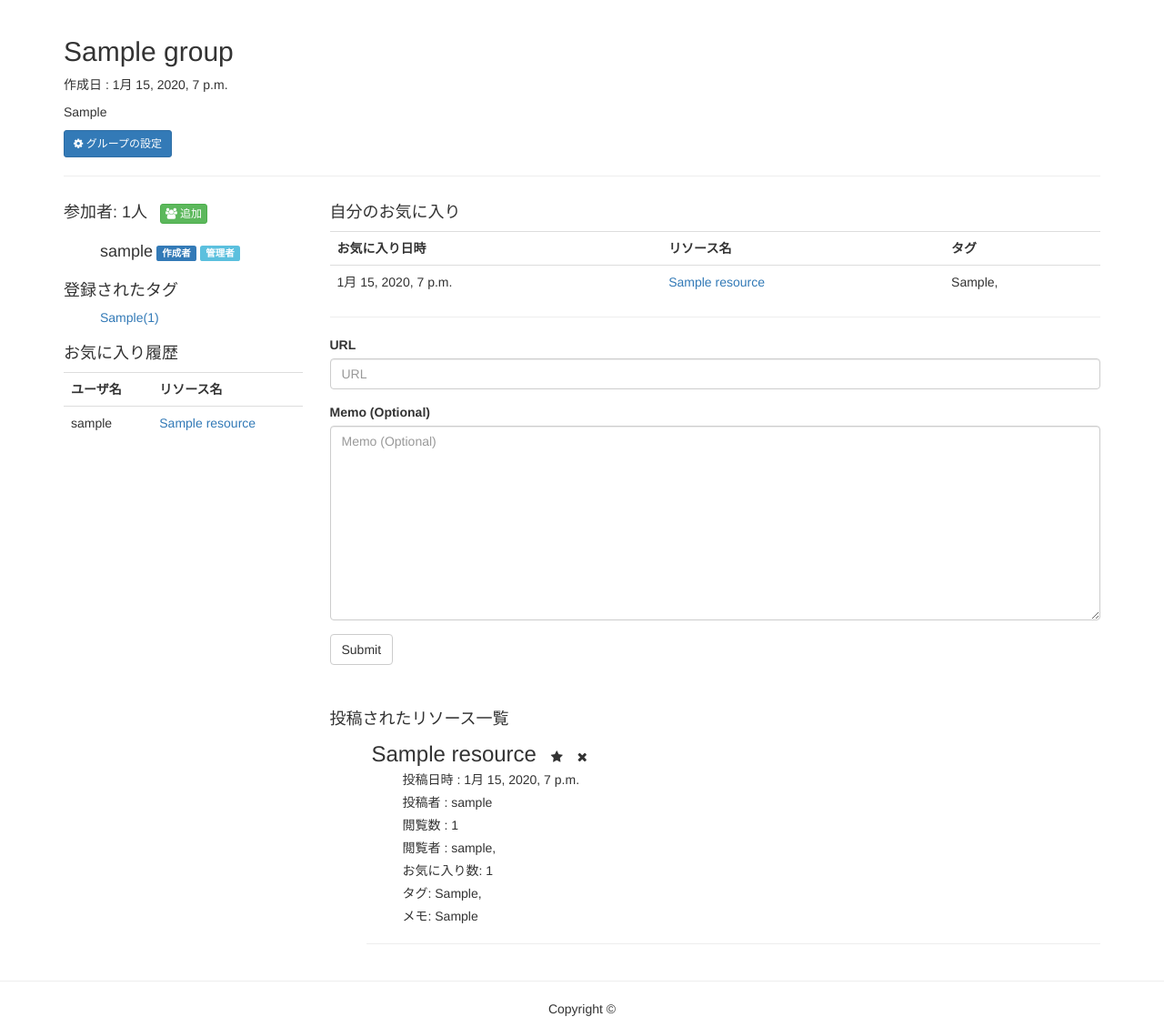
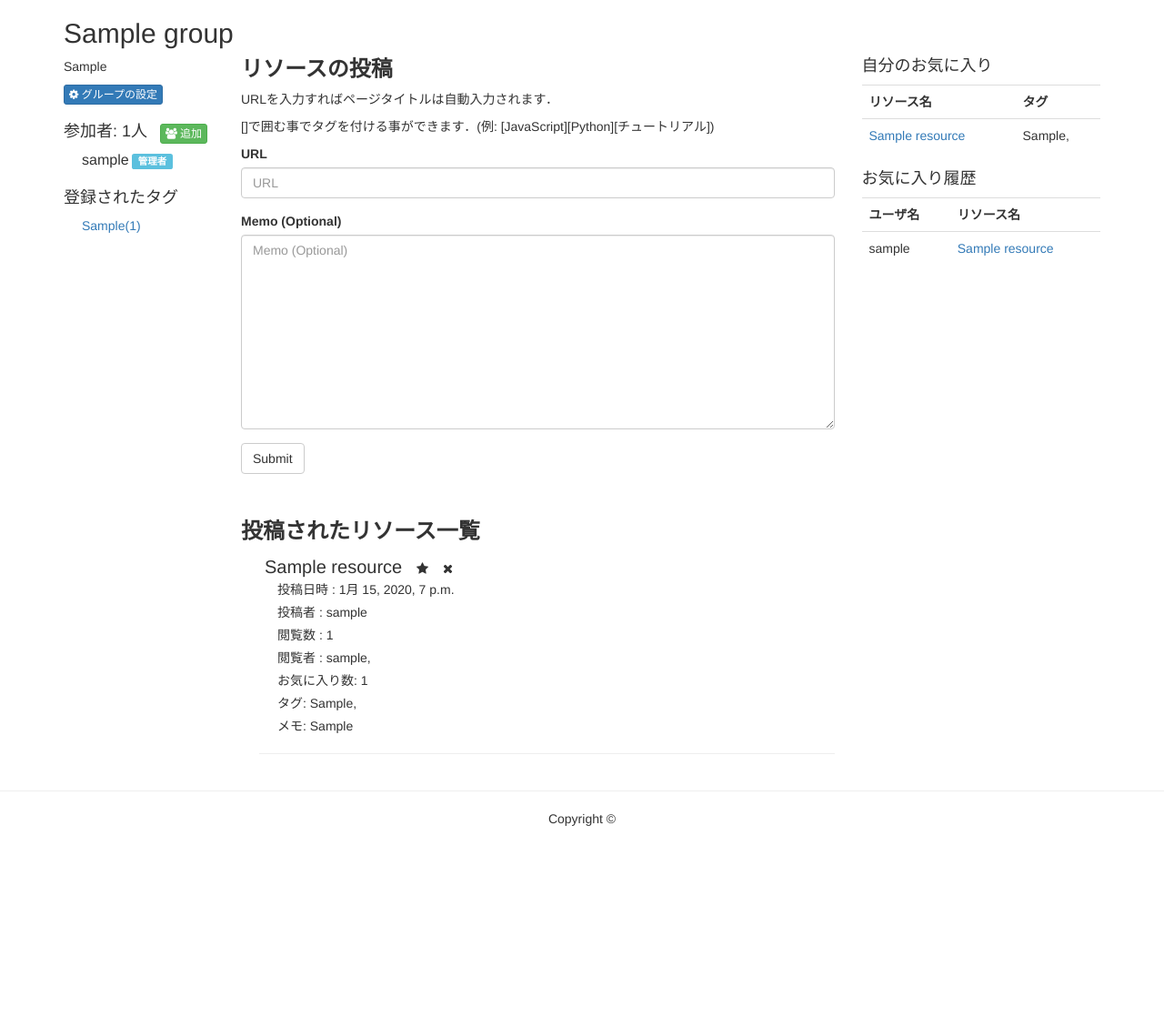
Before and after one commit to tomita0119/Private-Django-Project, a Django app: page /surm/1/ in a window 1280 px wide. Shown: the part 52-1181 px from the top of the page at 91% size. After the commit the page ends 960 px from the top, so only its background shows below. Run offline with Django 3.2, Linux system fonts and the light colour scheme; a user stored in the database is signed in; tables that the repository leaves empty hold one stand-in row (values such as "Sample post"); some libraries are stand-ins or nearby versions.

Commit message:
レイアウトを大幅に変更

```diff
--- a/static/css/group_index.css
+++ b/static/css/group_index.css
@@ -12,12 +12,13 @@
 }
 ul{
     list-style: none;
+    margin-left: -20px;
 }
 .group_info{
     margin-bottom: 20px;
 }
 ul.join_users li span.username{
-    font-size: 18px;
+    font-size: 16px;
 }
 ul.join_users li{
     margin-bottom: 5px;
@@ -28,14 +29,19 @@ ul.join_users li{
 .registered_tags ul li{
     margin-bottom: 5px;
 }
+.posted_resource_info{
+/*     padding-left: 30px; */
+}
 .posted_resource_info li{
+    font-size: 14px;
     margin-bottom: 5px;
 }
 .link_btn{
     border-style: none;
     background: none;
-    font-size: 24px;
+    font-size: 20px;
     cursor: pointer;
+    text-align: left;
 }
 .link_form{
     margin-bottom: 0px;
@@ -53,3 +59,16 @@ ul.join_users li{
 form.confirm{
     margin-bottom: 3px;
 }
+.headding_3{
+    font-weight: bold;
+    margin-top: 0px;
+}
+h2{
+    margin-top: 0px;
+}
+h4{
+    margin-top: 0px;
+}
+.list-inline{
+    margin-bottom: 0px;
+}
--- a/surm/views.py
+++ b/surm/views.py
@@ -67,6 +67,8 @@ def cre_group(request):
 
 
 def group_index(request, group_id):
+
+    message = None
 
     group = get_object_or_404(Group, pk=group_id)
     join_users = User.objects.filter(joingroup__group__exact=group)
@@ -143,6 +145,8 @@ def group_index(request, group_id):
             # 【メモ】リレーションを貼ってるレコードもDJangoが自動で削除してくれるっぽい
             resource = get_object_or_404(Resource, pk=request.POST['dlt_resource_id'])
             resource.delete()
+            message = u'リソースを削除しました'
+
             form = AddResourceForm()
 
         else: # それ以外(多分有り得ない)
@@ -160,6 +164,7 @@ def group_index(request, group_id):
 
     context = {
         'title': group.name,
+        'message': message,
         'group': group,
         'resources': resources,
         'join_users': join_users,
--- a/templates/surm/group_index.html
+++ b/templates/surm/group_index.html
@@ -12,21 +12,22 @@
 {% block title %}{{ title }}{% endblock %}
 
 {% block content %}
+    {% if message %}
+        <p>{{ message }}</p>
+    {% endif %}
     <h2>{{ group.name }}</h2>
+    <div class="row">
+        <div class="col-sm-2">
             <div class="group_info">
-        <p>作成日 : {{ group.created }}</p>
                 {% if group.explain %}
                 <p>{{ group.explain }}</p>
                 {% else %}
 
                 {% endif %}
                 {% if user.id == group.creater.id %}
-        <a href="{% url 'surm.views.group_settings' group_id=group.id %}" class="btn btn-sm btn-primary"><i class="fa fa-cog"></i> グループの設定</a>
+                <a href="{% url 'surm.views.group_settings' group_id=group.id %}" class="btn btn-xs btn-primary"><i class="fa fa-cog"></i> グループの設定</a>
                 {% endif %}
             </div>
-    <hr />
-    <div class="row">
-        <div class="col-sm-3">
             <div class="group_info">
                 <ul class="list-inline">
                     <li><h4>参加者: {{ join_users | length }}人</h4></li>
@@ -38,7 +39,7 @@
                     {% for join_user in join_users %}
                         <li><span class="username">{{ join_user.username }}</span>
                             {% if join_user.id == group.creater.id %}
-                                <span class="label label-primary">作成者</span> <span class="label label-info">管理者</span>
+                                <span class="label label-info">管理者</span>
                             {% endif %}
                         </li>
                     {% endfor %}
@@ -54,52 +55,19 @@
                 </ul>
             </div>
 
-            <div class="favorite_info">
-                <h4>お気に入り履歴</h4>
-                <table class="table">
-                    <tr>
-                        <th>ユーザ名</th>
-                        <th>リソース名</th>
-                    </tr>
-                    {% for favorite_resource in favorite_resources_history %}
-                    <tr>
-                        <td>{{ favorite_resource.user.username }}</td>
-                        <td><a href="{{ favorite_resource.resource.url }}" class="post_resource_btn" id="{{ favorite_resource.resource.id }}" target="_blank">{{ favorite_resource.resource.name }}</a></td>
-                    </tr>
-                    {% endfor %}
-                </table>
         </div>
-        </div>
-        <div class="col-sm-9">
 
-            <h4>自分のお気に入り</h4>
-            <table class="table">
-                <tr>
-                    <th>お気に入り日時</th>
-                    <th>リソース名</th>
-                    <th>タグ</th>
-                </tr>
-                {% for my_favorite_resource in my_favorite_resources %}
-                <tr>
-                    <td>{{ my_favorite_resource.favorited }}</td>
-                    <td><a href="{{ my_favorite_resource.resource.url }}" class="post_resource_btn" id="{{ my_favorite_resource.resource.id }}" target="_blank">{{ my_favorite_resource.resource.name }}</a></td>
-                    <td>
-                        {% for tag in my_favorite_resource.resource.tagresource_set.all %}
-                            {{ tag.tag.tag }},
-                        {% endfor %}
-                    </td>
-                </tr>
-                {% endfor %}
-            </table>
-
-            <hr />
+        <div class="col-sm-7">
+            <h3 class="headding_3 post_resource_headding">リソースの投稿</h3>
+            <p>URLを入力すればページタイトルは自動入力されます．</p>
+            <p>[]で囲む事でタグを付ける事ができます．(例: [JavaScript][Python][チュートリアル])</p>
             <form action="{% url 'surm.views.group_index' group_id=group.id %}" method="post" class="form resource_add_form">
                 {% csrf_token %}
                 {% bootstrap_form form %}
                 <button type="submit" class="btn btn-default">Submit</button>
             </form>
 
-            <h4>投稿されたリソース一覧</h4>
+            <h3 class="headding_3">投稿されたリソース一覧</h3>
             {% if resources %}
                 <ul class="posted_resources">
                 {% for resource in resources %}
@@ -145,5 +113,41 @@
                 <p>投稿されたリソースはありません</p>
             {% endif %}
         </div>
+        <div class="col-sm-3">
+            <h4 class="my_favorite_headding">自分のお気に入り</h4>
+            <table class="table">
+                <tr>
+                    <th>リソース名</th>
+                    <th>タグ</th>
+                </tr>
+                {% for my_favorite_resource in my_favorite_resources %}
+                <tr>
+                    <td><a href="{{ my_favorite_resource.resource.url }}" class="post_resource_btn" id="{{ my_favorite_resource.resource.id }}" target="_blank">{{ my_favorite_resource.resource.name }}</a></td>
+                    <td>
+                        {% for tag in my_favorite_resource.resource.tagresource_set.all %}
+                            {{ tag.tag.tag }},
+                        {% endfor %}
+                    </td>
+                </tr>
+                {% endfor %}
+            </table>
+
+            <div class="favorite_info">
+                <h4>お気に入り履歴</h4>
+                <table class="table">
+                    <tr>
+                        <th>ユーザ名</th>
+                        <th>リソース名</th>
+                    </tr>
+                    {% for favorite_resource in favorite_resources_history %}
+                    <tr>
+                        <td>{{ favorite_resource.user.username }}</td>
+                        <td><a href="{{ favorite_resource.resource.url }}" class="post_resource_btn" id="{{ favorite_resource.resource.id }}" target="_blank">{{ favorite_resource.resource.name }}</a></td>
+                    </tr>
+                    {% endfor %}
+                </table>
+            </div>
+
+        </div>
     </div>
 {% endblock %}
```
Lines whose indentation alone changed are shown as unchanged.
